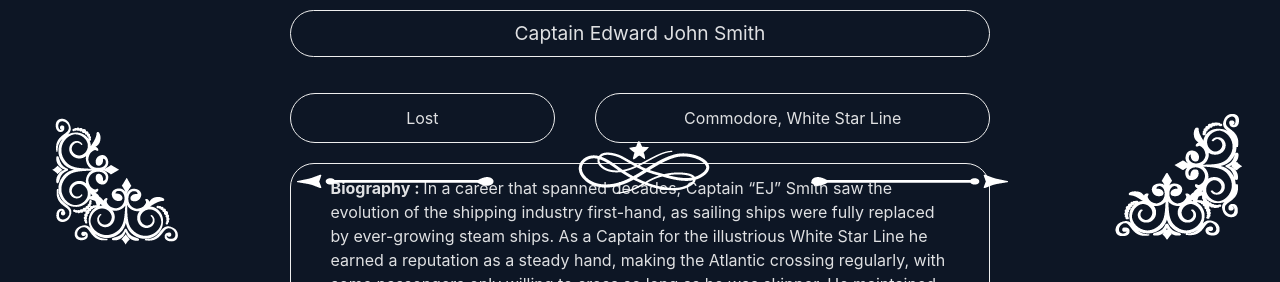
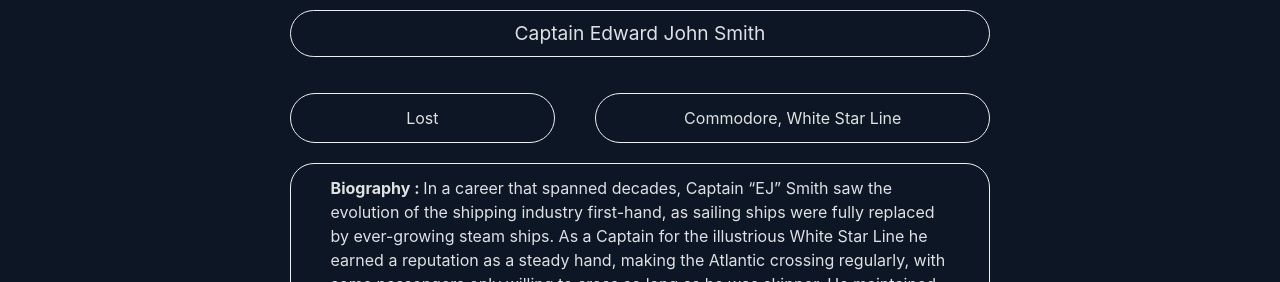
Before and after one commit to GrafKiedyOdcinek/Titanic-Expo-PassengerAfter-App, a React (Vite) app: page /passenger/1 in a window 1280 px wide. Shown: the part 518-800 px from the top of the page. Built offline with nearby package versions, Linux system fonts and the light colour scheme.

Commit message:
chore: Update Ornement component styling

```diff
--- a/src/Components/Ornement.jsx
+++ b/src/Components/Ornement.jsx
@@ -6,7 +6,7 @@
 
 const Ornement = () => {
   return (
-    <div className="flex justify-between mt-2 fixed bottom-0 left-0 w-full p-5">
+    <div className="flex justify-between mt-10 ">
       <div className="ornement-gauche">
         <img src={ORNGAUCHE} alt="" />
       </div>
```
